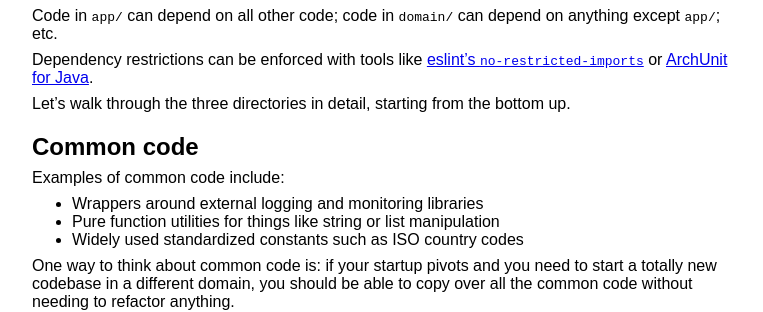
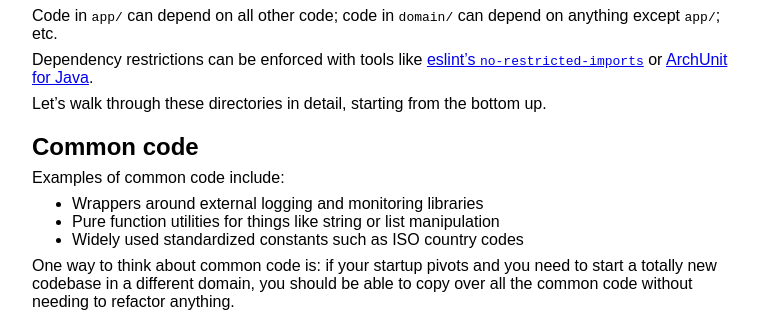
Before and after one commit to maxh/maxheinritz.com, a Jekyll site: the page built from _notes/organizing-backend-code.md, in a window 1280 px wide. Shown: the part 255-567 px from the top of the page, without its empty margins (108-871 px from the left). Built offline with Jekyll 4.4.1, drawn with Linux system fonts in a browser that asks for light colours.

Commit message:
backend code

```diff
--- a/_notes/organizing-backend-code.md
+++ b/_notes/organizing-backend-code.md
@@ -15,7 +15,7 @@ Code in `app/` can depend on all other code; code in `domain/` can depend on any
 
 Dependency restrictions can be enforced with tools like [eslint's `no-restricted-imports`](https://eslint.org/docs/rules/no-restricted-imports) or [ArchUnit for Java](https://www.archunit.org/).
 
-Let’s walk through the three directories in detail, starting from the bottom up.
+Let’s walk through these directories in detail, starting from the bottom up.
 
 ## Common code
 
```
